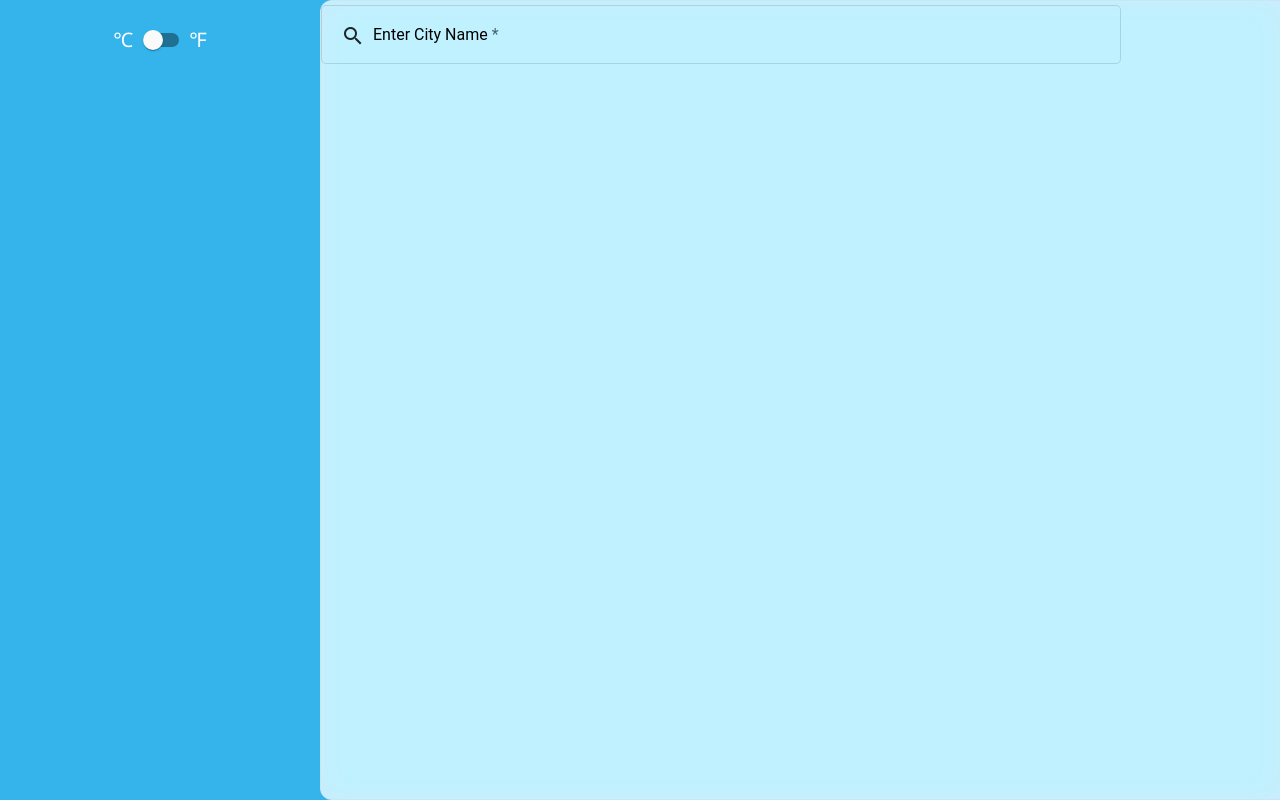
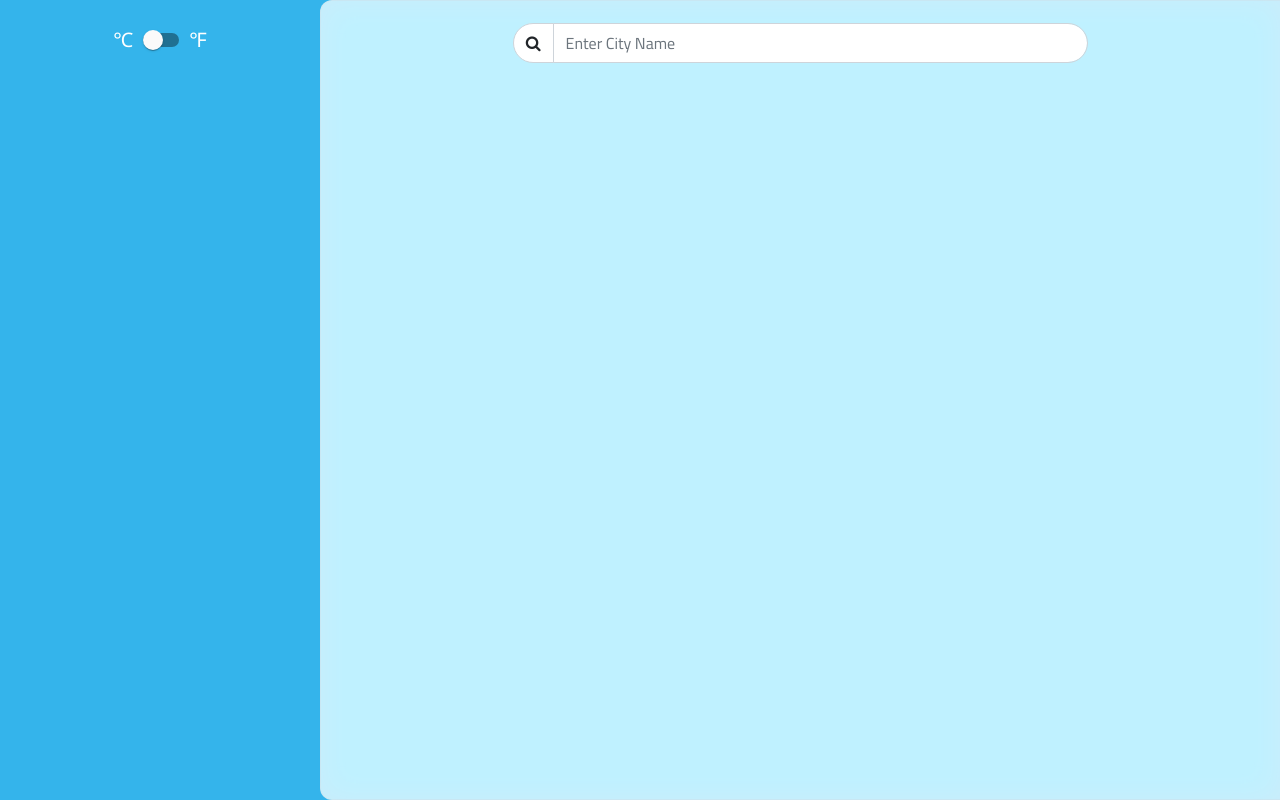
Before and after one commit to SnehanjanChatterjee/Weather-Dashboard, an Angular app: page /dashboard in a window 1280 px wide. Built offline with nearby package versions, Linux system fonts and the light colour scheme; what src would draw is missing.

Commit message:
Input field properly placed and working

```diff
--- a/package.json
+++ b/package.json
@@ -21,7 +21,7 @@
     "@angular/platform-browser": "~9.0.0",
     "@angular/platform-browser-dynamic": "~9.0.0",
     "@angular/router": "~9.0.0",
-    "bootstrap": "^5.0.2",
+    "bootstrap": "^5.1.0",
     "font-awesome": "^4.7.0",
     "material-design-icons": "^3.0.1",
     "rxjs": "~6.5.4",
--- a/src/app/Components/main/main.component.css
+++ b/src/app/Components/main/main.component.css
@@ -17,44 +17,29 @@
 }
 
 #searchDiv {
-  width: 100%;
+  max-width: 75%;
   /* background-color: white; */
   border-radius: 12px;
-  height: 65px;
+  height: 100px;
+  display: flex;
+  flex-direction: column;
+  justify-content: center;
+  align-items: center;
 }
 
-/* #searchDivInput {
-
-} */
-
-.example-form {
-  min-width: 500px;
-  max-width: 500px;
-  width: 100%;
+#searchDivInput {
+  width: 60%;
 }
 
-.example-form-field {
-  width: 800px;
+.input-group-text {
+  border-radius: 30px;
+  background-color: white;
 }
 
-.buttonHover {
-  cursor: pointer;
+.form-control {
+  border-radius: 30px;
+  height: 40px;
 }
-/* #searchDivParent {
-  width: 600px;
-  background-color: white;
-  border-radius: 12px;
-  height: 30px;
-  display: flex;
-  justify-content: flex-start;
-  align-items: center;
-  flex-direction: column;
-}
-
-#searchDiv {
-  width: inherit;
-  height: inherit;
-} */
 
 .loader {
   color: blue;
--- a/src/app/Components/main/main.component.html
+++ b/src/app/Components/main/main.component.html
@@ -6,31 +6,26 @@
         <div class="col-md-9" style="padding: 0;">
             <div [ngClass]="{loader:pageLoading}"></div>
             <div id="mainDiv">
-                <div id="searchDiv">
-                    <mat-form-field class="example-form-field" appearance="outline">
-                        <!-- <div id="searchDiv"> -->
-                            <mat-label style="color: black;">Enter City Name</mat-label>
-                            <input matInput type="text" [(ngModel)]="cityName" (keyup.enter)="getCurrentWeatherByCityName()" required>
-                            <mat-error *ngIf="showErrorDiv">{{errorMessage}}</mat-error>
-                            <button *ngIf="cityName" matSuffix mat-icon-button aria-label="Clear" (click)="cityName=''">
-                                <mat-icon>close</mat-icon>
-                            </button>
-                            <button matPrefix mat-icon-button (click)="getCurrentWeatherByCityName()">
-                                <mat-icon>search</mat-icon>
-                            </button>
-                        <!-- </div> -->
-                    </mat-form-field>
+                <div id="searchDiv" [ngStyle]="{'height.px': showErrorDiv ? 150 : 100}">
+                    <div class="input-group" id="searchDivInput">
+                        <div class="input-group mb-3">
+                            <span class="input-group-text" id="basic-addon1"><i class="fa fa-search" aria-hidden="true" (click)="getCurrentWeatherByCityName()"></i></span>
+                            <input type="text" class="form-control" placeholder="Enter City Name" aria-label="Username" aria-describedby="basic-addon1"
+                            [(ngModel)]="cityName" (keyup.enter)="getCurrentWeatherByCityName()" (keydown)="onKeyDown()">
+                            <span *ngIf="cityName" class="input-group-text" id="basic-addon1" (click)="cityName=''"><i class="fa fa-times"></i></span>
+                        </div>
+                    </div>
+                    <div *ngIf="showErrorDiv" class="alert alert-danger alert-dismissible fade show" role="alert">
+                        <strong>{{errorMessage}}</strong>
+                        <button type="button" class="btn-close" data-bs-dismiss="alert" aria-label="Close" (click)="showErrorDiv=false"></button>
+                    </div>
                 </div>
-                <!-- <div *ngIf="showErrorDiv" class="errorDiv">
-                    <mat-icon>error</mat-icon>
-                    <p>Error: {{errorMessage}}</p>
-                </div> -->
                 <!-- <div class="chartDiv">
 
                 </div> -->
-                <div class="widgetsDiv">
+                <!-- <div class="widgetsDiv">
 
-                </div>
+                </div> -->
             </div>
         </div>
     </div>
--- a/src/app/Components/main/main.component.ts
+++ b/src/app/Components/main/main.component.ts
@@ -34,7 +34,8 @@ export class MainComponent implements OnInit {
       responseWeatherError => {
         console.log("responseWeatherError = ", responseWeatherError);
         this.currentWeatherData = null;
-        this.errorMessage = responseWeatherError;
+        // this.errorMessage = responseWeatherError;
+        this.errorMessage = 'Incorrect city name';
         this.showErrorDiv = true;
         this.pageLoading = false;
       },
@@ -48,4 +49,8 @@ export class MainComponent implements OnInit {
     this.currentWeatherData = data;
   }
 
+  onKeyDown() {
+    this.showErrorDiv = false;
+  }
+
 }
--- a/src/styles.css
+++ b/src/styles.css
@@ -1,5 +1,5 @@
 /* You can add global styles to this file, and also import other style files */
-@import "~bootstrap/dist/css/bootstrap.css";
+@import "~bootstrap/dist/css/bootstrap.min.css";
 @import "~font-awesome/css/font-awesome.css";
 
 html, body {
```
Also changed, not shown: 2 other files (tests, documents, lock files or other folders).
